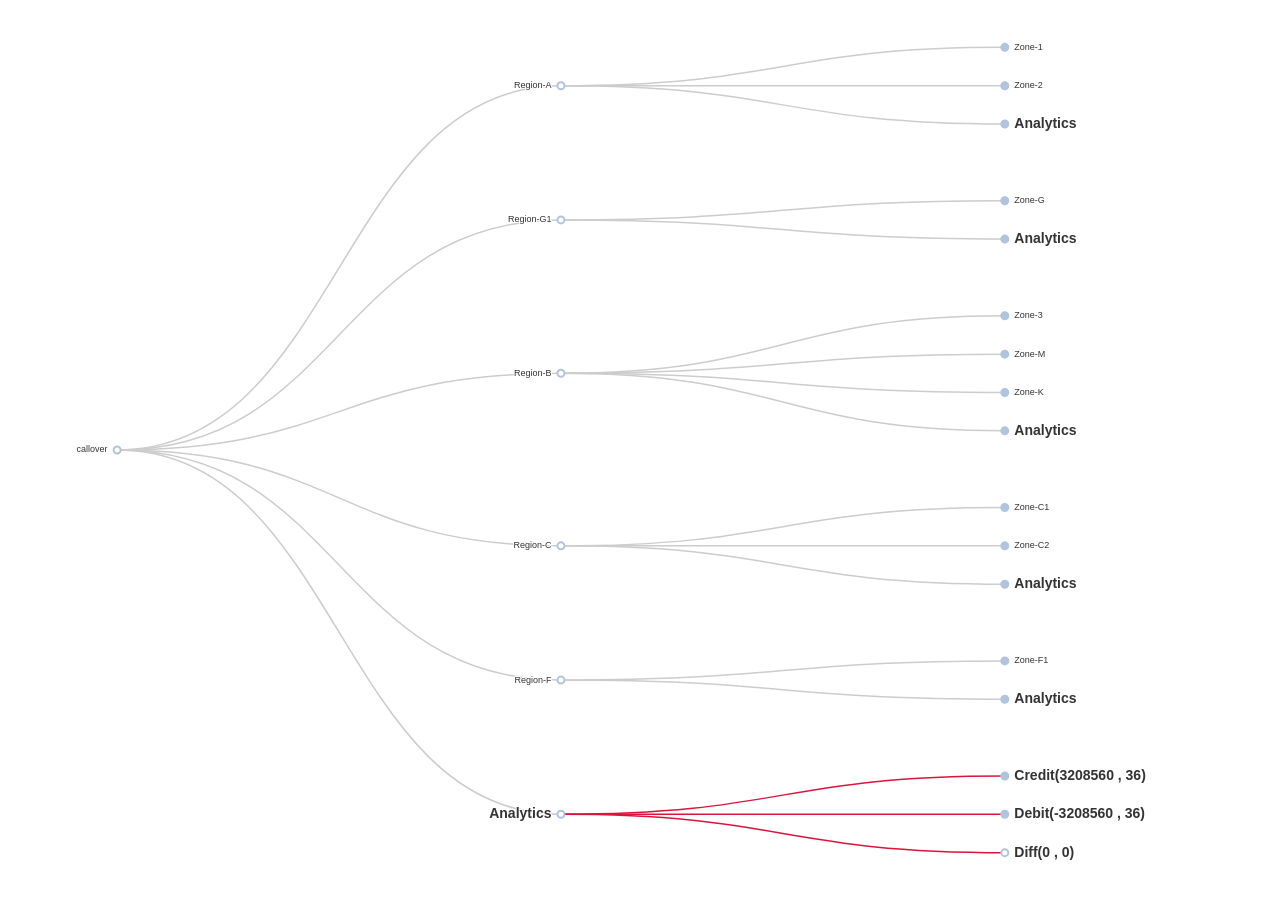
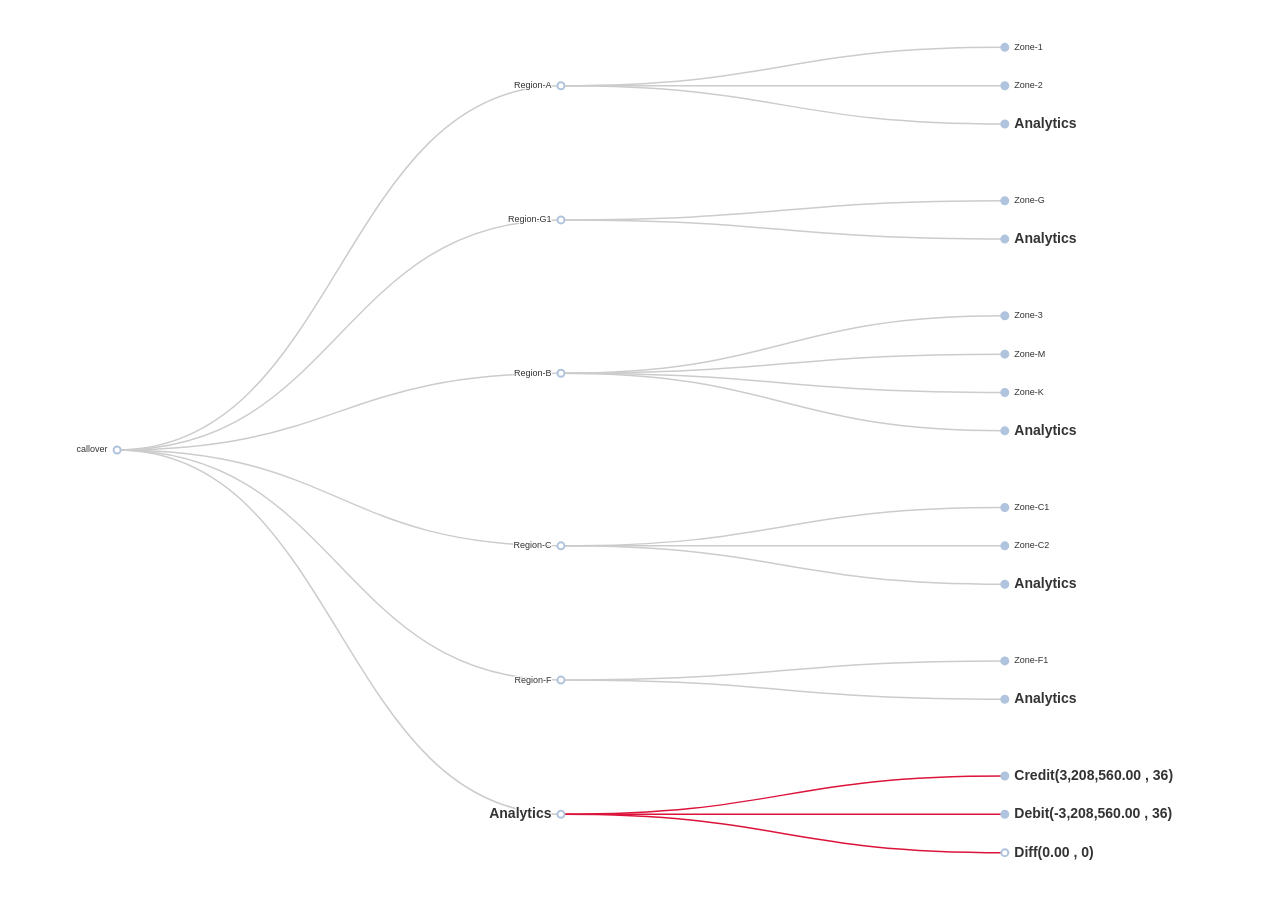
Before and after one commit to tharindu99/TreeMap, a Next.js app: page / in a window 1280 px wide. Built offline with nearby package versions, Linux system fonts and the light colour scheme.

Commit message:
tree map modify

```diff
--- a/component/treemap/treemap.js
+++ b/component/treemap/treemap.js
@@ -3,6 +3,22 @@ import ReactEcharts from "echarts-for-react"
 import * as d3 from 'd3'
 
 const TreeMap = ({data}) => {
+
+    const NumberPattern = (num) =>{
+        return num.toString().replace(/\B(?<!\.\d*)(?=(\d{3})+(?!\d))/g, ",")+'.00'
+    }
+
+    const RemarkGenerator = (am,pm,type_amount) =>{
+        let rtn = ''
+        if (am < pm){
+            rtn = 'PM '+type_amount+' is more than AM'
+        }else if(am > pm){
+            rtn = 'PM '+type_amount+' is less than AM'
+        }else{
+            rtn = 'PM '+type_amount+' is less equal AM'
+        }
+        return rtn
+    }
 
     const AnalyticsGenerator = (array) => {
 
@@ -44,25 +60,25 @@ const TreeMap = ({data}) => {
             name: 'Analytics' ,
             label:{fontSize: 14,fontWeight: 'bold'},
             children:[
-                {name:'Credit('+(AMcredit+PMcredit)+' , '+(amCreditVoucher+pmCreditVoucher)+')',
+                {name:'Credit('+NumberPattern(AMcredit+PMcredit)+' , '+(amCreditVoucher+pmCreditVoucher)+')',
                  label:{fontSize: 14,fontWeight: 'bold'},
                  lineStyle:{color:'#DC143C'},
                 children: [
-                    {name:'AM('+AMcredit+','+amCreditVoucher+')', label:{fontSize: 14,fontWeight: 'bold'}},
-                    {name:'PM('+PMcredit+','+pmCreditVoucher+')',label:{fontSize: 14,fontWeight: 'bold'}},
-                    {name:'Remark('+((PMcredit>= AMcredit)? 'PM Credit is more than AM':'AM Credit is more than PM')+')', label:{fontSize: 14,fontWeight: 'bold'},lineStyle:{color:'#DC143C'},}
+                    {name:'AM('+NumberPattern(AMcredit)+','+amCreditVoucher+')', label:{fontSize: 14,fontWeight: 'bold'}},
+                    {name:'PM('+NumberPattern(PMcredit)+','+pmCreditVoucher+')',label:{fontSize: 14,fontWeight: 'bold'}},
+                    {name:'Remark('+RemarkGenerator(AMcredit,PMcredit,'Credit')+')', label:{fontSize: 14,fontWeight: 'bold'},lineStyle:{color:'#DC143C'},}
                 ]
                 },
-                {name:'Debit('+(AMdebit+PMdebit)+' , '+(amDebitVoucher+pmDebitVoucher)+')',
+                {name:'Debit('+NumberPattern(AMdebit+PMdebit)+' , '+(amDebitVoucher+pmDebitVoucher)+')',
                  label:{fontSize: 14,fontWeight: 'bold' },
                  lineStyle:{color:'#DC143C'},
                 children: [
-                    {name:'AM('+AMdebit+','+amDebitVoucher+')',label:{fontSize: 14,fontWeight: 'bold'}},
-                    {name:'PM('+PMdebit+','+pmDebitVoucher+')',label:{fontSize: 14,fontWeight: 'bold'}},
-                    {name:'Remark('+((PMdebit <= AMdebit)? 'PM Debit is more than AM':'AM Debit is more than PM')+')', label:{fontSize: 14,fontWeight: 'bold'},lineStyle:{color:'#DC143C'}}
+                    {name:'AM('+NumberPattern(AMdebit)+','+amDebitVoucher+')',label:{fontSize: 14,fontWeight: 'bold'}},
+                    {name:'PM('+NumberPattern(PMdebit)+','+pmDebitVoucher+')',label:{fontSize: 14,fontWeight: 'bold'}},
+                    {name:'Remark('+RemarkGenerator(AMdebit,PMdebit,'Debit')+')', label:{fontSize: 14,fontWeight: 'bold'},lineStyle:{color:'#DC143C'}}
                 ]
                 },
-                {name:'Diff('+(AMcredit+PMcredit+AMdebit+PMdebit)+' , '+Math.abs((amCreditVoucher+pmCreditVoucher)-(amDebitVoucher+pmDebitVoucher))+')',
+                {name:'Diff('+NumberPattern(AMcredit+PMcredit+AMdebit+PMdebit)+' , '+Math.abs((amCreditVoucher+pmCreditVoucher)-(amDebitVoucher+pmDebitVoucher))+')',
                     label:{fontSize: 14,fontWeight: 'bold'},
                     lineStyle:{color:'#DC143C'},
                 }
@@ -82,76 +98,69 @@ const TreeMap = ({data}) => {
 
     const user_analytics = (arr) => {
 
-        const groupBy_trans = Array.from(d3.group(arr, d => d['IC4PROTRANSTYPE']), ([name,children]) => ({name,children})).map(d1=>{
-            const data =  AnalyticsGenerator(d1.children)
-            const AM = {name:'AM: '+(data.children[0].children[0].name).replace('AM','Cr')+' '+(data.children[1].children[0].name).replace('AM','Dr'),
-                label:data.children[0].label}
-            const PM = {name:'PM: '+(data.children[0].children[1].name).replace('PM','Cr')+' '+(data.children[1].children[1].name).replace('PM','Dr'),
-            label:data.children[0].label}
-            //     credit_AM.name = 'AM:'+credit_AM.name
-            // let credit_PM =  AnalyticsGenerator(d1.children).children[0].children[1]
-            //     credit_PM = 'Cr:'+credit_PM.name
+        // const groupBy_trans = Array.from(d3.group(arr, d => d['IC4PROTRANSTYPE']), ([name,children]) => ({name,children})).map(d1=>{
+        //     const data =  AnalyticsGenerator(d1.children)
+        //     const AM = {name:'AM: '+(data.children[0].children[0].name).replace('AM','Cr')+' '+(data.children[1].children[0].name).replace('AM','Dr'),
+        //         label:data.children[0].label}
+        //     const PM = {name:'PM: '+(data.children[0].children[1].name).replace('PM','Cr')+' '+(data.children[1].children[1].name).replace('PM','Dr'),
+        //     label:data.children[0].label}
+        //     //     credit_AM.name = 'AM:'+credit_AM.name
+        //     // let credit_PM =  AnalyticsGenerator(d1.children).children[0].children[1]
+        //     //     credit_PM = 'Cr:'+credit_PM.name
+        //     return{
+        //         name:d1.name,
+        //         children:[
+        //            AM,
+        //            PM,
+
+        //         ]
+        //     }
+        // })
+
+        const groupBy_trans = Array.from(d3.group(arr, d => d['IC4PROTRANSTYPE']), ([name,children]) => ({name,children})).map(d2=>{
+            const tmp = AnalyticsGenerator(d2.children)
             return{
-                name:d1.name,
-                children:[
-                   AM,
-                   PM,
-
-                ]
+                name:d2.name,
+                analytics: tmp,
+                children:[{name:'a'}]
             }
         })
+
         const groupBy_acc = Array.from(d3.group(arr, d => d['IC4PROACCOUNTTYPE']), ([name,children]) => ({name,children})).map(d2=>{
+            console.log(AnalyticsGenerator(d2.children))
+            const tmp = AnalyticsGenerator(d2.children)
             return{
                 name:d2.name,
-                children:AnalyticsGenerator(d2.children).children
+                analytics: tmp,
+                children:d2.children
             }
         })
 
 
         const output = [
             {name:'Trans Type',
-             children: groupBy_trans
+             analytics: groupBy_trans.analytics,
+             children: [{name:'a'}]
             },
             {name:'Account Type',
-             children:groupBy_acc
+             analytics:groupBy_acc.analytics,
+             children: groupBy_acc.children
             }
 
         ]
-        const account_type = {name:'Account Type',
-            children: TreeGenerator('type',arr,'IC4PROACCOUNTTYPE').map(k2=>{
-                //console.log(AnalyticsGenerator(k2.children).children)
-            return{
-                name:k2.name,
-                children: AnalyticsGenerator(k2.children).children
-            }
-        })
-        }
+        // const account_type = {name:'Account Type',
+        //     children: TreeGenerator('type',arr,'IC4PROACCOUNTTYPE').map(k2=>{
+        //         //console.log(AnalyticsGenerator(k2.children).children)
+        //     return{
+        //         name:k2.name,
+        //         children: AnalyticsGenerator(k2.children).children
+        //     }
+        // })
+        // }
 
 
         return output
-        // [
-        //     {name:'Trans Type',
-        //      children: TreeGenerator(d7.name,d7.children,'IC4PROTRANSTYPE').map(d8=>{
-        //          return{
-        //             name:d8.name,
-        //             analytics: AnalyticsGenerator(d8.children),
-        //             children: user_analytics(d8.children)
-        //          }
-        //      })
-        //     },
-        //     {name:'a',children:[{name:'b'}] }
-        //     // {name:'Account Type',
-        //     //  children: TreeGenerator(d7.name,d7.children,'IC4PROACCOUNTTYPE').map(d9=>{
-        //     //     return{
-        //     //        name:d9.name,
-        //     //        analytics:(d9.children != null)?AnalyticsGenerator(d9.children):[],
-        //     //        children: (d9.children != null)?user_analytics(d9.children):[]
-        //     //     }
-        //     // })
-        //     //}
-        // ]
 
-        //return [{name:'a',children:[{name:'b'},{name:'c'}]}]
     }
 
     let treeData = {name:'callover',analytics: AnalyticsGenerator(data),
@@ -179,7 +188,28 @@ const TreeMap = ({data}) => {
                                                 return{
                                                     name:d7.name,
                                                     analytics: AnalyticsGenerator(d7.children),
-                                                    children: user_analytics(d7.children)
+                                                    children: [
+                                                        {
+                                                            name:'Trans Type',
+                                                            analytics:  AnalyticsGenerator(d7.children),
+                                                            children: TreeGenerator(d7.name,d7.children,'IC4PROTRANSTYPE').map(d8=>{
+                                                                return{
+                                                                    name:d8.name,
+                                                                    children: AnalyticsGenerator(d8.children).children
+                                                                }
+                                                            })
+                                                        },
+                                                        {
+                                                            name:'Account Type',
+                                                            analytics:  AnalyticsGenerator(d7.children),
+                                                            children: TreeGenerator(d7.name,d7.children,'IC4PROACCOUNTTYPE').map(d8=>{
+                                                                return{
+                                                                    name:d8.name,
+                                                                    children: AnalyticsGenerator(d8.children).children
+                                                                }
+                                                            })
+                                                        }
+                                                    ]
 
                                                     // children: TreeGenerator(d7.name,d7.children,'IC4PROTRANSTYPE').map(d8 => {
                                                     //     return{
@@ -201,21 +231,47 @@ const TreeMap = ({data}) => {
     )}
 
     const analytics_manipulation = (arr) => {
-        if(arr.analytics){
-            arr.children.push(arr.analytics)
-            arr.children.forEach(k => {
-                analytics_manipulation(k)
-            });
 
-        }
+        if(arr.analytics) arr.children.push(arr.analytics)
+            arr.children.forEach(k1 => {
+                if(k1.analytics) k1.children.push(k1.analytics)
+                    k1.children.forEach(k2 => {
+                        if(k2.analytics) k2.children.push(k2.analytics)
+                        if(k2.children)k2.children.forEach(k3 => {
+                            if(k3.analytics) k3.children.push(k3.analytics)
+                            if(k3.children)k3.children.forEach(k4 => {
+                                if(k4.analytics) k4.children.push(k4.analytics)
+                                if(k4.children)k4.children.forEach(k5 => {
+                                    if(k5.analytics) k5.children.push(k5.analytics)
+                                    if(k5.children)k5.children.forEach(k6 => {
+                                       if(k6.analytics){
+                                           //k6.children.push(k6.analytics)
+                                           console.log(k6.children)
+                                           //k6.children.push(k6.analytics)
+                                        //    k6.children.forEach(k7 => {
+                                        //        console.log(k7)
+                                        //    });
+                                       }
+                                    })
+                                })
+                            })
+
+                        })
+                        })
+                    })
+
+
+
+            //     arr.children.forEach(k => {
+            //         analytics_manipulation(k)
+            //     });
+
+
+
     }
     analytics_manipulation(treeData)
 
     console.log(treeData)
-
-    // data.children.forEach(function (datum, index) {
-    //     index % 2 === 0 && (datum.collapsed = true);
-    // });
 
     const option = {
         tooltip: {
```
